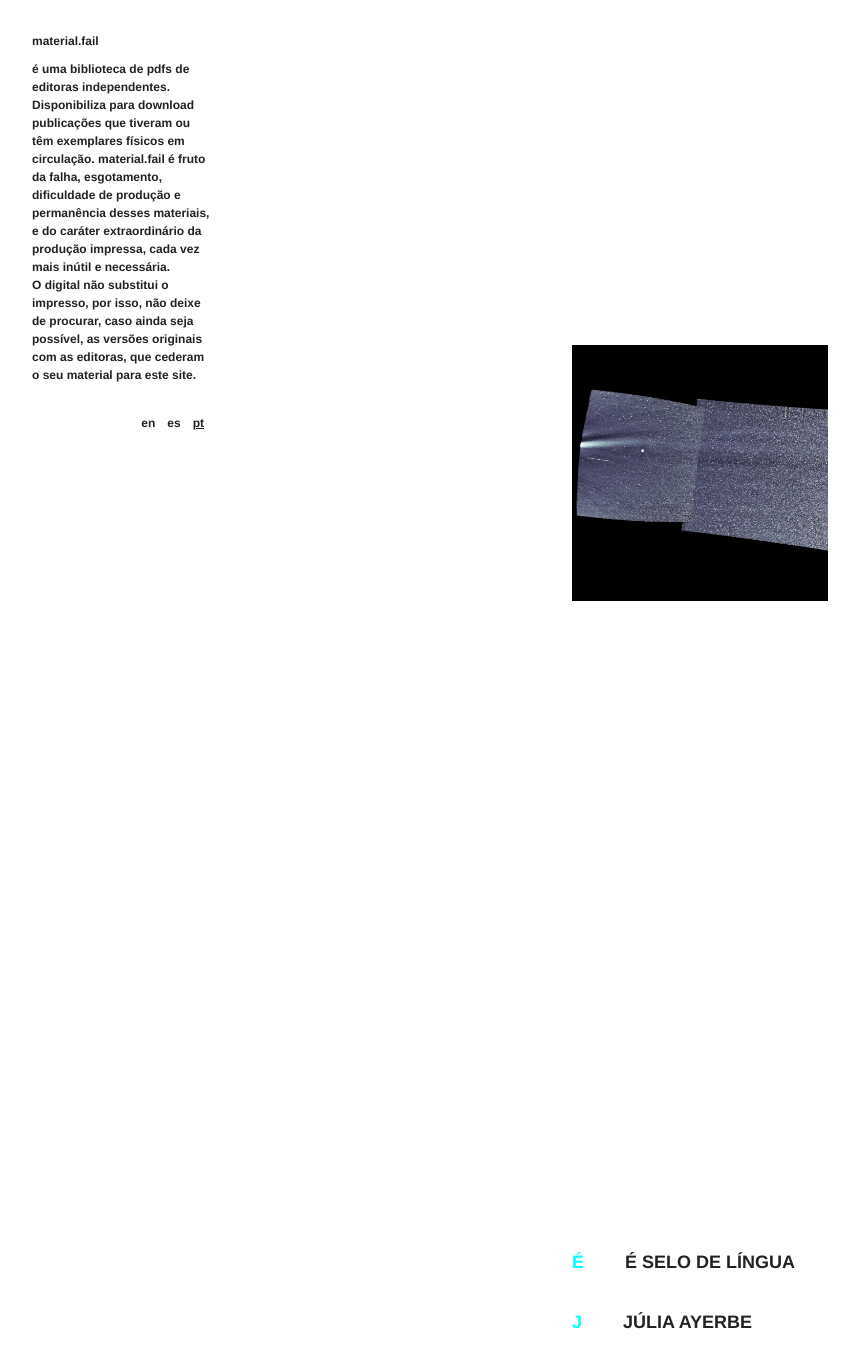
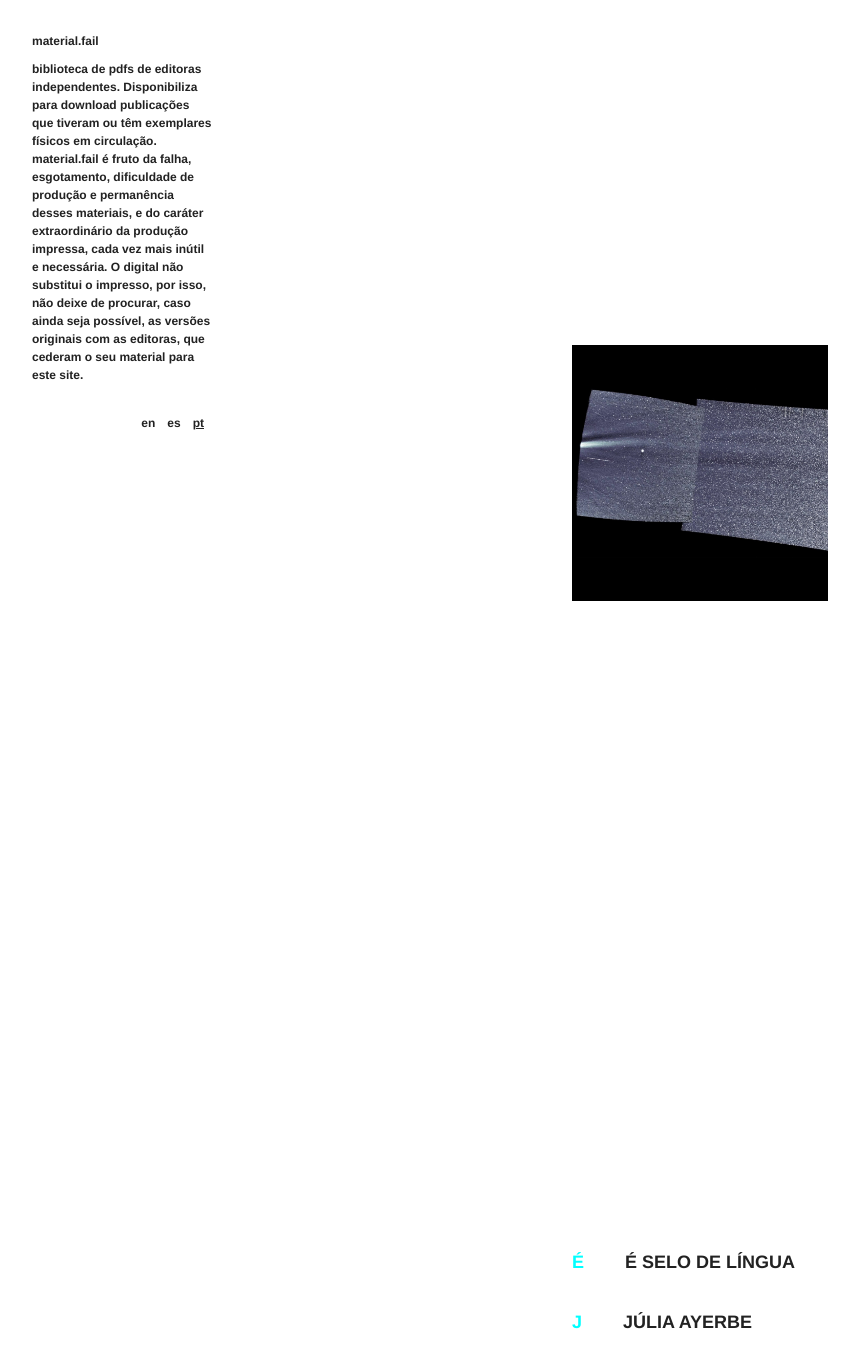
Before and after one commit to material-fail/material.fail, a Jekyll site: the page built from _pages/index.md, in a window 1280 px wide. Shown: the top 1368 px of the page, without its empty margins (8-867 px from the left). Built offline with Jekyll 4.4.1, drawn with Linux system fonts in a browser that asks for light colours; nearby versions of some CDN libraries.

Commit message:
updates info text

```diff
--- a/_pages/index.md
+++ b/_pages/index.md
@@ -4,5 +4,5 @@ permalink: /
 unlist: true
 about-en: 'is a pdf library of independent publishers. It makes available for download publications that had or have physical copies in circulation. material.fail is the result of the failure, exhaustion, production difficulties and permanence of these materials, and the extraordinary nature of printed production, which is increasingly useless and necessary.<br>The digital does not replace the printed matter, so, if feasible, be sure to search for the original versions of these texts with the publishers, which provided their material for this website.'
 about-es: 'es una biblioteca de pdfs de editoriales independientes. Disponibiliza para download publicaciones que tuvieron o tienen ejemplares físicos en circulación. material.fail es resultado del fallo, agotamiento, dificultades de producción y permanencia de esos materiales, y del carácter extraordinario de la producción impresa, cada vez mais inútil y necesaria.<br>Lo digital no sustituye el impreso, por eso, no deje de buscar, caso sea viable, las versiones originales con las editoriales, que cedieron su material para esta web.'
-about-pt: 'é uma biblioteca de pdfs de editoras independentes. Disponibiliza para download publicações que tiveram ou têm exemplares físicos em circulação. material.fail é fruto da falha, esgotamento, dificuldade de produção e permanência desses materiais, e do caráter extraordinário da produção impressa, cada vez mais inútil e necessária.<br>O digital não substitui o impresso, por isso, não deixe de procurar, caso ainda seja possível, as versões originais com as editoras, que cederam o seu material para este site.'
+about-pt: 'biblioteca de pdfs de editoras independentes. Disponibiliza para download publicações que tiveram ou têm exemplares físicos em circulação. material.fail é fruto da falha, esgotamento, dificuldade de produção e permanência desses materiais, e do caráter extraordinário da produção impressa, cada vez mais inútil e necessária. O digital não substitui o impresso, por isso, não deixe de procurar, caso ainda seja possível, as versões originais com as editoras, que cederam o seu material para este site.'
 ---
--- a/_sass/constants.scss
+++ b/_sass/constants.scss
@@ -7,6 +7,8 @@ $INFO-LINK-SIZE: 12px;
 $LIST-TEXT-SIZE: 18px;
 
 $CONTENT-LEFT-MARGIN: 45%;
+$INFO-COLUMN-WIDTH: 180px;
+
 //$BACKGROUND-COLOR: #7c8796;
 //$FOREGROUND-COLOR: #7c8796;
 //$TEXT-COLOR: #fff;
--- a/css/main.scss
+++ b/css/main.scss
@@ -90,7 +90,7 @@ a {
     box-sizing: border-box;
 
     @include media-query(DESKTOP) {
-      width: 180px;
+      width: $INFO-COLUMN-WIDTH;
       height: 100%;
     }
   }
```
